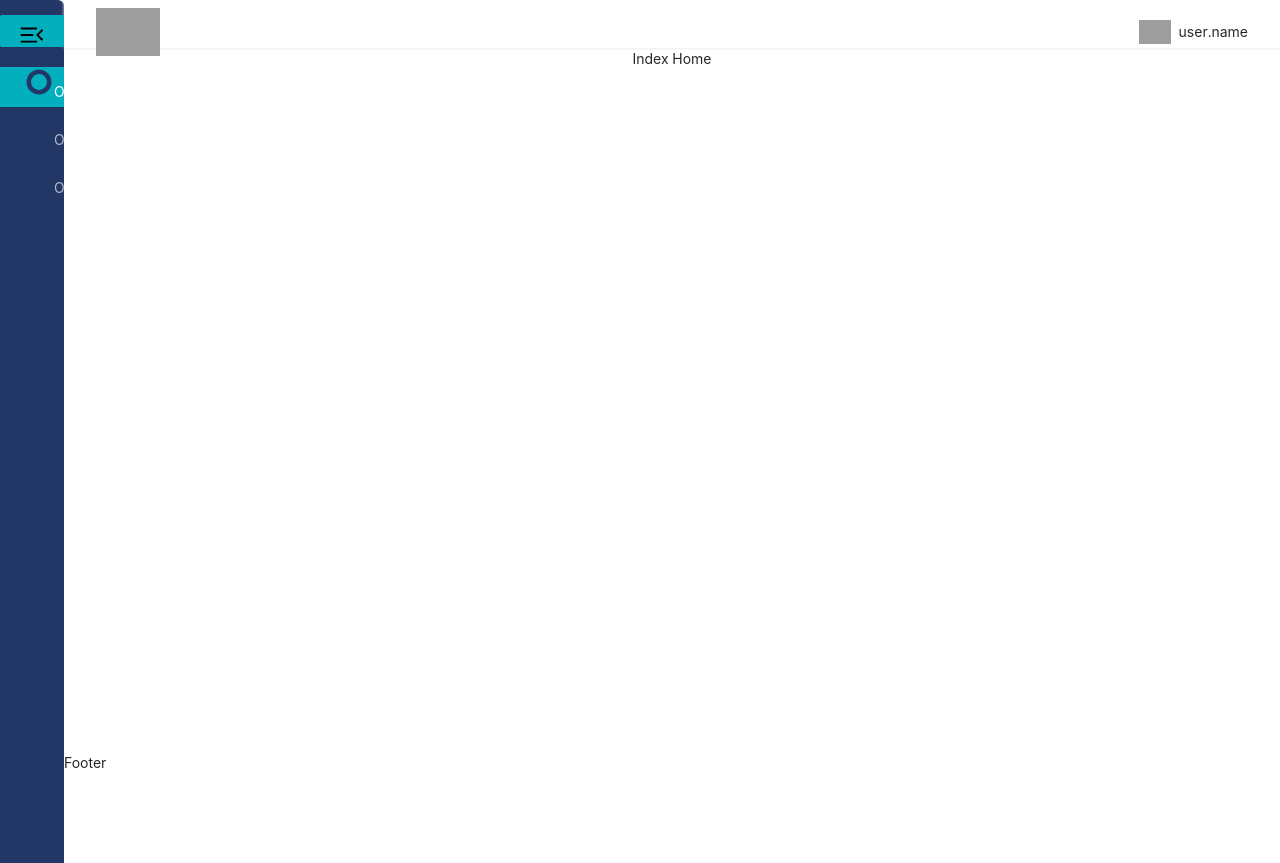
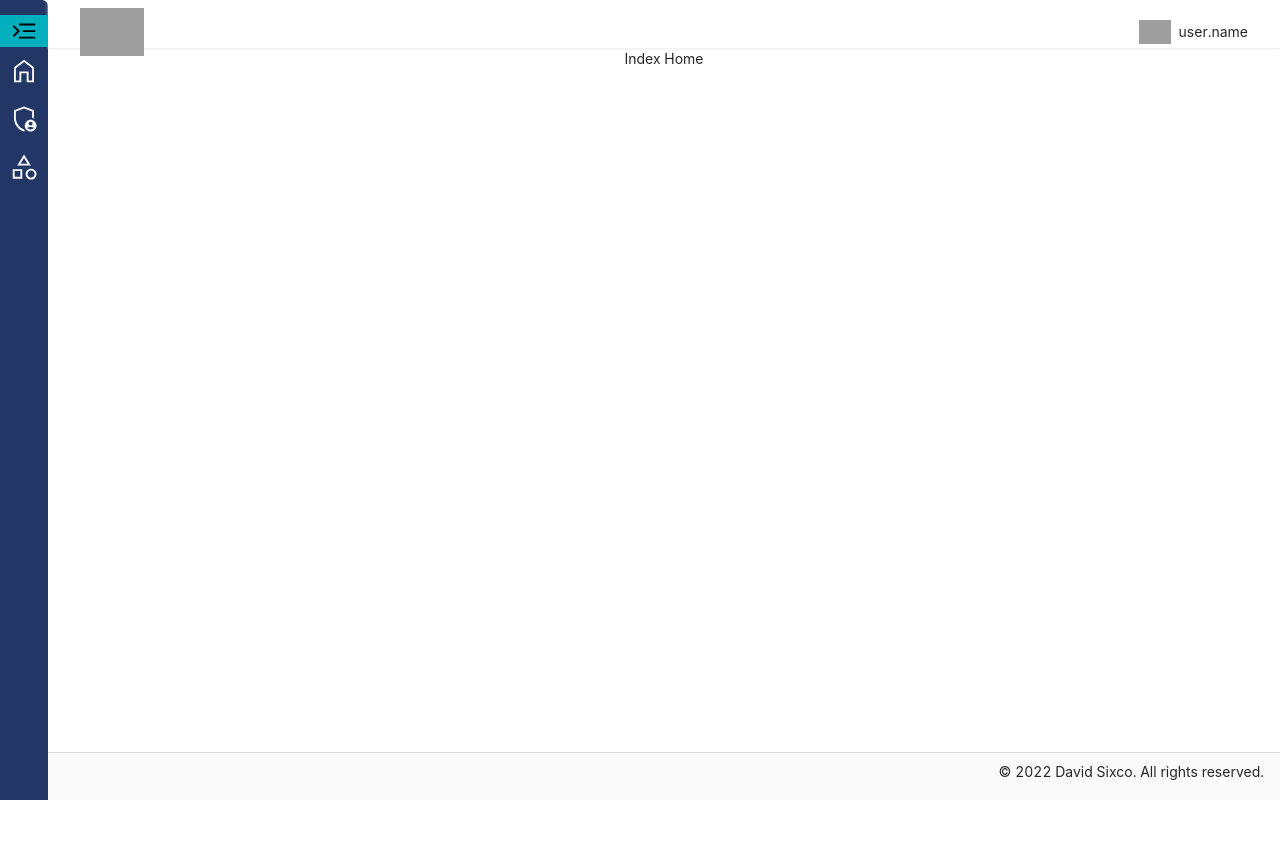
Before and after one commit to DavidSixco/react-vite-redux, a React (Vite) app: page / in a window 1280 px wide. After the commit the page ends 800 px from the top, so only its background shows below. Built offline with nearby package versions, Linux system fonts and the light colour scheme; grey boxes are pictures that could not be loaded.

Commit message:
tag: implementaions issue: new icons and change items un SliderBar
and little css

```diff
--- a/src/configuration/MainRoutes.ts
+++ b/src/configuration/MainRoutes.ts
@@ -1,14 +1,20 @@
-import { IRouter } from "../types";
+import { IconType } from '@root/enum';
+import { IRouter } from '../types';
 
 export const MainRoutes: IRouter[] = [
   {
     path: '/',
     name: 'Inicio',
-        icon: 'unirversal'
+    icon: IconType.Home,
   },
   {
-        path: '/login',
-        name: 'Login',
-        icon: 'universal'
+    path: '/administration',
+    name: 'Administracion',
+    icon: IconType.AdminPanel,
   },
-]
+  {
+    path: '/Category',
+    name: 'Categorias',
+    icon: IconType.Category,
+  },
+];
--- a/src/layout/Footer.tsx
+++ b/src/layout/Footer.tsx
@@ -1,12 +1,17 @@
-import React from 'react';
 import styled from 'styled-components';
 
 const Footer = () => {
-  return <WrapperFooter id="footer-app-ds">Footer</WrapperFooter>;
+  return (
+    <WrapperFooter id="footer-app-ds"> © 2022 David Sixco. All rights reserved.</WrapperFooter>
+  );
 };
 
 const WrapperFooter = styled.div`
   height: 3rem;
+  background: var(--background-color);
+  border-top: 1px solid gainsboro;
+  padding: 0.5rem 1rem;
+  text-align: end;
 `;
 
 export default Footer;
--- a/src/layout/Main.tsx
+++ b/src/layout/Main.tsx
@@ -26,15 +26,17 @@ const Main = ({ children, page }: MainProps): ReactElement => {
   );
 };
 const StyledMain = styled.main<ISliderBar>`
+  height: 100vh;
   display: flex;
   flex-direction: row;
   & .content {
     transition: width 0.3s cubic-bezier(0.2, 0, 0, 1) 0s;
-    width: ${({ collapsed }) => (collapsed ? 'calc(100vw - 10rem)' : 'calc(100vw - 4rem)')};
+    width: ${({ collapsed }) => (collapsed ? 'calc(100vw - 10rem)' : 'calc(100vw - 3rem)')};
     & .content-main {
       display: flex;
       flex-direction: column;
       & .content-page {
+        overflow-y: scroll;
         width: 100%;
         height: calc(100vh - 6rem);
         display: flex;
--- a/src/layout/SliderBar.tsx
+++ b/src/layout/SliderBar.tsx
@@ -1,6 +1,7 @@
 import Icons from '@root/components/utils/Icons';
-import { IconType } from '@root/enum';
-import { ISliderBar } from '@root/types';
+import { MainRoutes } from '@root/configuration/MainRoutes';
+import { GlobalColor, IconType } from '@root/enum';
+import { IRouter, ISliderBar } from '@root/types';
 import { SliderBarProps } from '@root/types/props-types';
 import type { MenuProps } from 'antd';
 import { Button, Menu } from 'antd';
@@ -9,33 +10,26 @@ import styled from 'styled-components';
 
 type MenuItem = Required<MenuProps>['items'][number];
 
-function getItem(
-  label: React.ReactNode,
-  key: React.Key,
-  icon?: React.ReactNode,
-  children?: MenuItem[],
-  type?: 'group',
-): MenuItem {
+const items: MenuItem[] = MainRoutes.map((router): MenuItem => {
   return {
-    key,
-    icon,
-    children,
-    label,
-    type,
+    key: router.path as React.Key,
+    label: router.name,
+    icon: <Icons icon={router.icon} color={GlobalColor.BackGround} />,
+    children: undefined,
+    type: undefined,
   } as MenuItem;
-}
+});
 
-const items: MenuItem[] = [
-  getItem('Option 1', '1', <Icons icon={IconType.Universal} />),
-  getItem('Option 2', '2', <Icons icon={IconType.Universal} />),
-  getItem('Option 3', '3', <Icons icon={IconType.Universal} />),
-];
+console.log(items, 'itemsitemsitemsitemsitemsitems');
 
 const SliderBar: React.FC<SliderBarProps> = ({ collapsed, toggleCollapsed, page }) => {
+  //#205375 primary
+  //back #EFEFEF
   return (
     <WrapperSliderBar collapsed={collapsed}>
-      <Button type="primary" onClick={toggleCollapsed} style={{ marginBottom: 16 }}>
-        {collapsed ? <Icons icon={IconType.MenuOpen} /> : <Icons icon={IconType.MenuClose} />}
+      <Button onClick={toggleCollapsed}>
+        {/*tyle={{ marginBottom: 16 }}>*/}
+        {collapsed ? <Icons icon={IconType.MenuClose} /> : <Icons icon={IconType.MenuOpen} />}
       </Button>
       <Menu
         defaultSelectedKeys={['1']}
@@ -55,13 +49,25 @@ const WrapperSliderBar = styled.div<ISliderBar>`
   border-top-right-radius: 6px;
   display: flex;
   flex-direction: column;
-  width: ${({ collapsed }) => (collapsed ? '10rem' : '4rem')};
+  width: ${({ collapsed }) => (collapsed ? '10rem' : '3rem')};
   transition: width 0.3s cubic-bezier(0.2, 0, 0, 1) 0s;
 
   & .ant-menu {
     height: 100vh;
-    width: ${({ collapsed }) => (collapsed ? '10rem' : '4rem')};
+    width: ${({ collapsed }) => (collapsed ? '10rem' : '3rem')};
     background: var(--primary-color);
+
+    & .ant-menu-item {
+      padding-left: ${({ collapsed }) => (collapsed ? '10px !important' : '')};
+      padding: 0px 6px;
+      display: flex;
+      align-items: center;
+      gap: 0.5rem;
+      justify-content: center;
+      & span {
+        display: ${({ collapsed }) => (collapsed ? 'block' : 'none')};
+      }
+    }
 
     & .ant-menu-item-selected {
       background-color: var(--secondary-color) !important;
@@ -71,6 +77,10 @@ const WrapperSliderBar = styled.div<ISliderBar>`
     margin-top: 15px;
     border-color: var(--secondary-color);
     background: var(--secondary-color);
+    padding: 0px;
+    border-radius: 0;
+    text-align: ${({ collapsed }) => (collapsed ? 'end' : 'center')};
+    padding-right: ${({ collapsed }) => (collapsed ? '1rem' : '0')};
   }
   svg {
     width: 30px;
```
Lines whose indentation alone changed are shown as unchanged.
